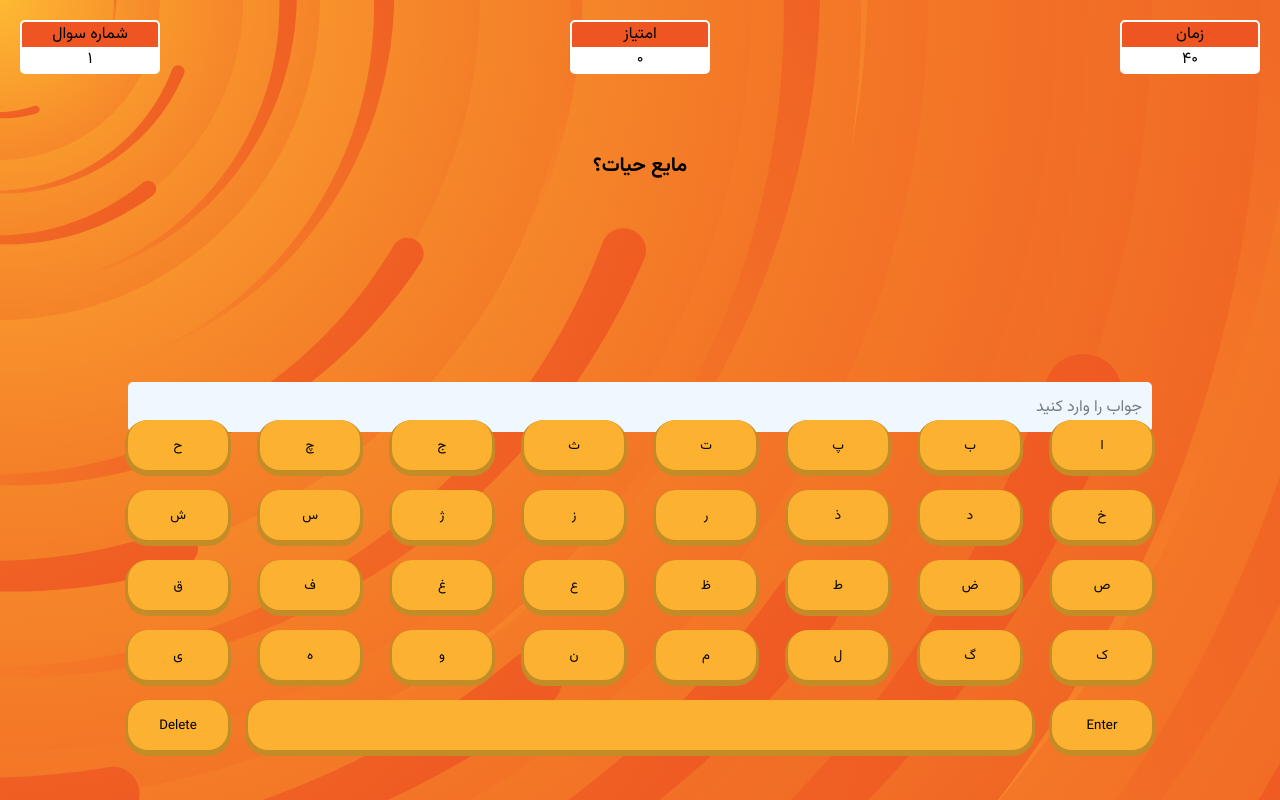
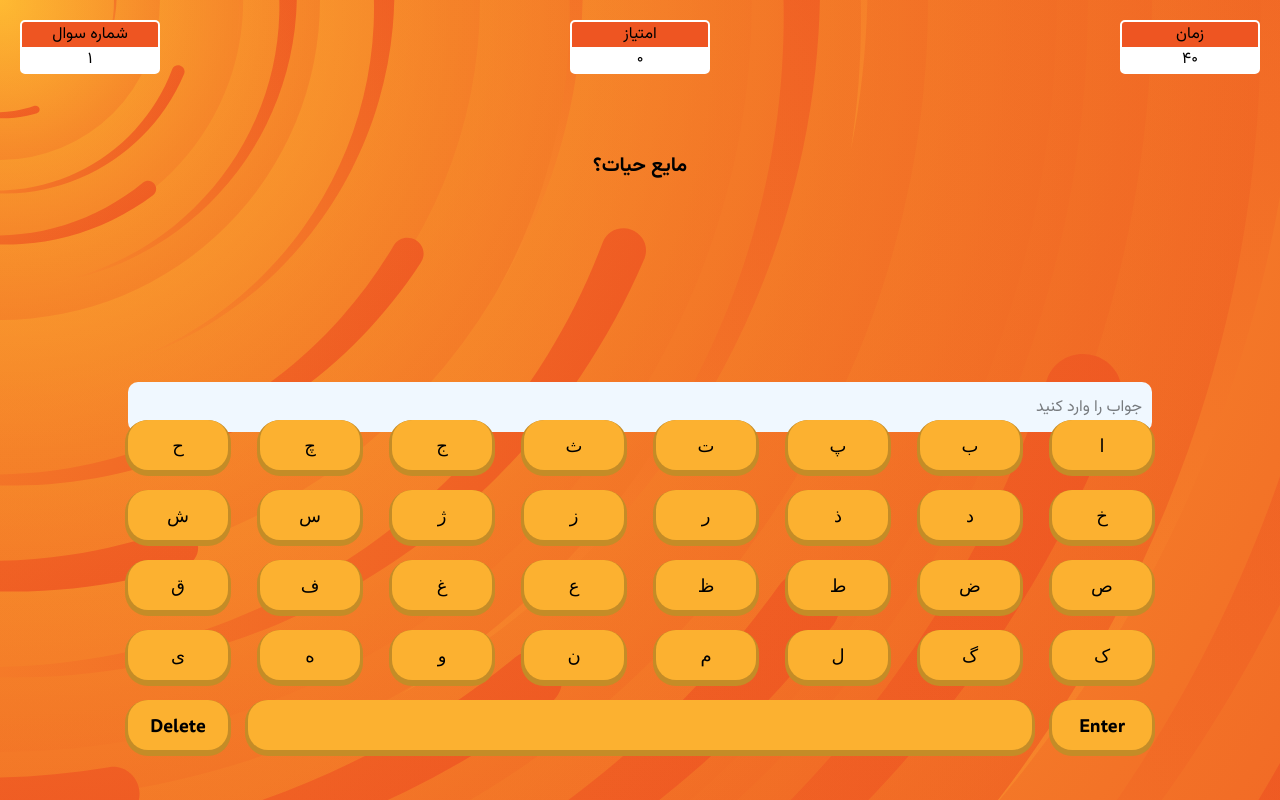
Before and after one commit to ParsaSarparast/Game, a plain HTML site: page index.html in a window 1280 px wide. Drawn offline with Linux system fonts and the light colour scheme.

Commit message:
First Commit

```diff
--- a/css/main.css
+++ b/css/main.css
@@ -116,6 +116,14 @@
     font-style: normal;
     font-display: swap;
 }
+@font-face {
+    font-family: tisaregular;
+    src: url(../Fonts/Tisa\ Sans\ Pro\ Regular.ttf);
+}
+@font-face {
+    font-family: tisabold;
+    src: url(../Fonts/Tisa\ Sans\ Pro\ Bold.ttf);
+}
 
 
 *, *::after, *::before {
@@ -171,6 +179,8 @@ button {
     box-shadow: 0px 3px 0px 3px #c48c27;
     cursor: pointer;
     border-radius: 20px;
+    font-family: tisabold;
+    font-size: 18px;
 }
 
 .letter:hover {
@@ -203,7 +213,8 @@ button {
     display: flex;
     align-items: center;
     padding-right: 10px;
-    border-radius: 5px;
+    border-radius: 10px;
+
 }
 
 .OnPlaceholder {
--- a/script/main.js
+++ b/script/main.js
@@ -119,7 +119,7 @@ function updateForm() {
         inputValue.classList.remove('OnPlaceholder');
         inputValue.innerHTML = typed.join('');
     } else {
-        inputValue.innerHTML = 'متن را وارد کنید';
+        inputValue.innerHTML = 'جواب را وارد کنید';
         inputValue.classList.add('OnPlaceholder');
     }
 }
```
Also changed, not shown: Fonts/Tisa Sans Pro Bold.ttf (added), Fonts/Tisa Sans Pro Regular.ttf (added).
